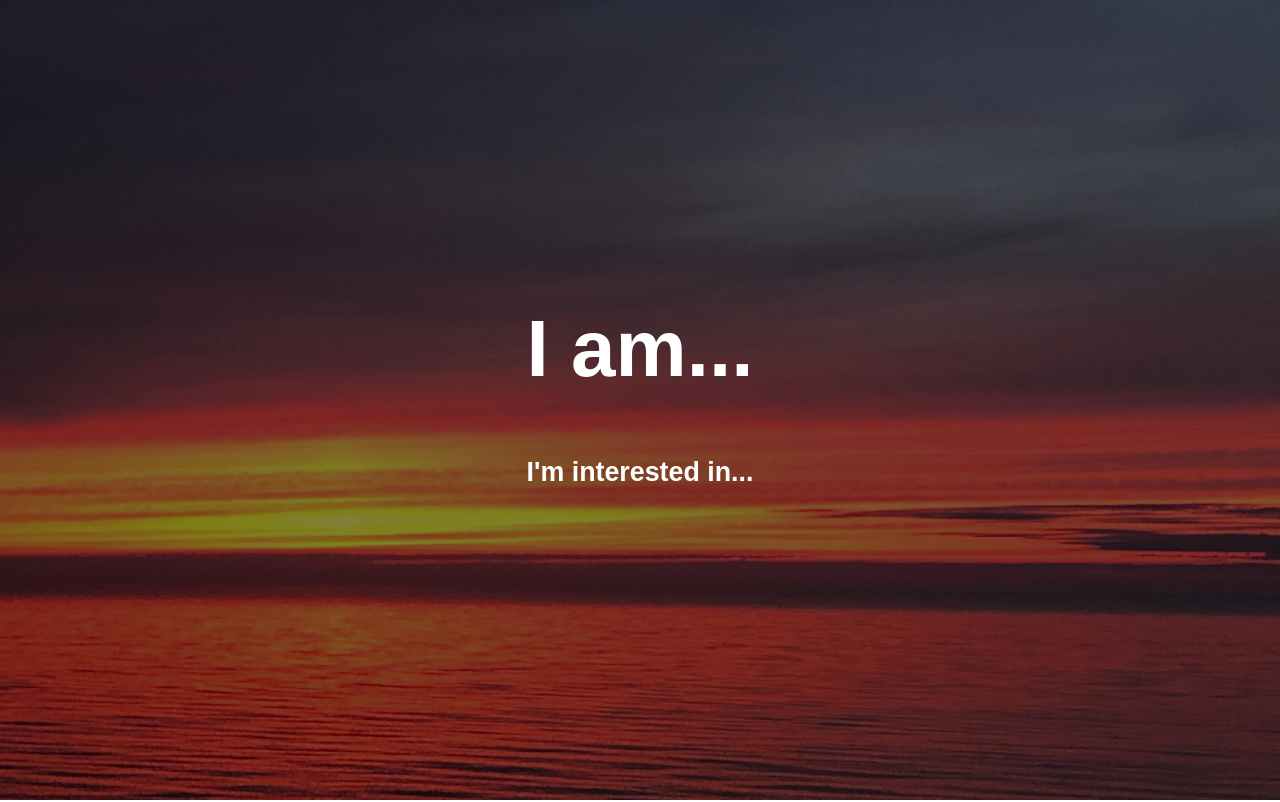
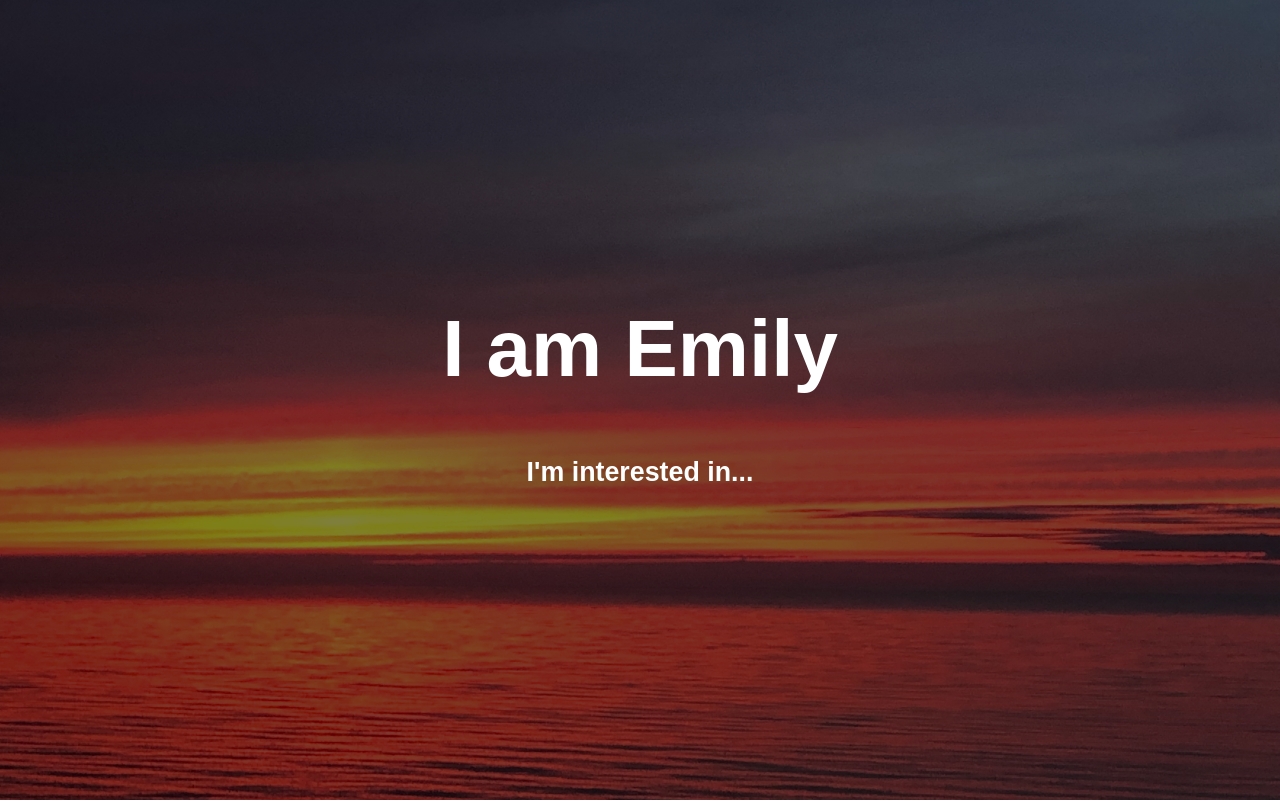
Before and after one commit to emv38/Usability-Testing, a plain HTML site: page index.html in a window 1280 px wide. Shown: the top 802 px of the page. Drawn offline with Linux system fonts and the light colour scheme.

Commit message:
updated title and introduction page

```diff
--- a/index.html
+++ b/index.html
@@ -7,7 +7,7 @@
 <!--BTW. You can leave these faded comments be, or delete them. They are but road signs, absent from the larger design-->
 
 <!--Go ahead and fill in the blank in the the Title of this HTML document below.-->
-<title>I am...</title>
+<title>I am Emily</title>
 
     <!--this other stuff below the title does important work to help tell different browsers what this page should look like on different screens-->
 <meta charset="UTF-8">
@@ -21,7 +21,7 @@
 
 <div class="hero-image">
   <div class="hero-text">
-      <h1>I am...</h1>
+      <h1>I am Emily</h1>
       <h2>I'm interested in...</h2>
   </div>
 </div>
```
